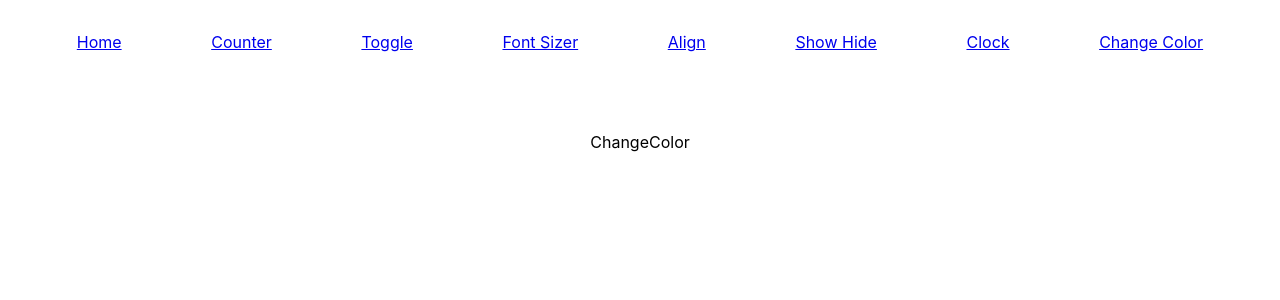
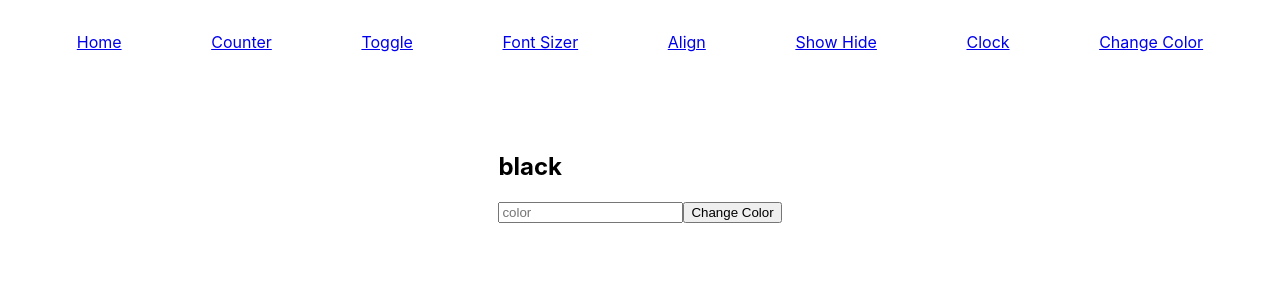
Before and after one commit to danzjamz/react-router-state-fun, a React (Create React App) app: page /change-color in a window 1280 px wide. Shown: the top 300 px of the page. Built offline with nearby package versions, Linux system fonts and the light colour scheme.

Commit message:
change-color works!

```diff
--- a/src/pages/change-color.js
+++ b/src/pages/change-color.js
@@ -1,9 +1,36 @@
-import React from 'react';
+import React, { Component } from 'react';
 
-export default function ChangeColor() {
-    return (
-        <div className="container">
-            ChangeColor
-        </div>
-    )
+export default class ChangeColor extends Component {
+    constructor() {
+        super();
+
+        this.state = {
+            text: 'black',
+            styles: {
+                color: 'black'
+            }
+        }
+
+        this.inputRef = React.createRef();
+    }
+
+    changeColor = (event) => {
+        const newColor = this.inputRef.current.value;
+        this.setState({ text: newColor, styles: { color: newColor } })
+        event.preventDefault();
+    }
+
+    render() {
+        return (
+            <div className="container">
+                <div className="color-change">
+                    <form onSubmit={ this.changeColor }>
+                        <h2 style={this.state.styles}>{ this.state.text }</h2>
+                        <input type='text' name='color-input' placeholder='color' value={ this.state.value } ref={ this.inputRef }></input>
+                        <button type='submit'>Change Color</button>
+                    </form>
+                </div>
+            </div>
+        )
+    }
 }
--- a/src/pages/nav.js
+++ b/src/pages/nav.js
@@ -1,13 +1,7 @@
 import React, { Component } from 'react';
 import { NavLink } from 'react-router-dom';
 
-import Home from './home';
-
 export default class Nav extends Component {
-    constructor() {
-        super();
-    }
-
     render() {
         return (
             <div className="nav">
```
